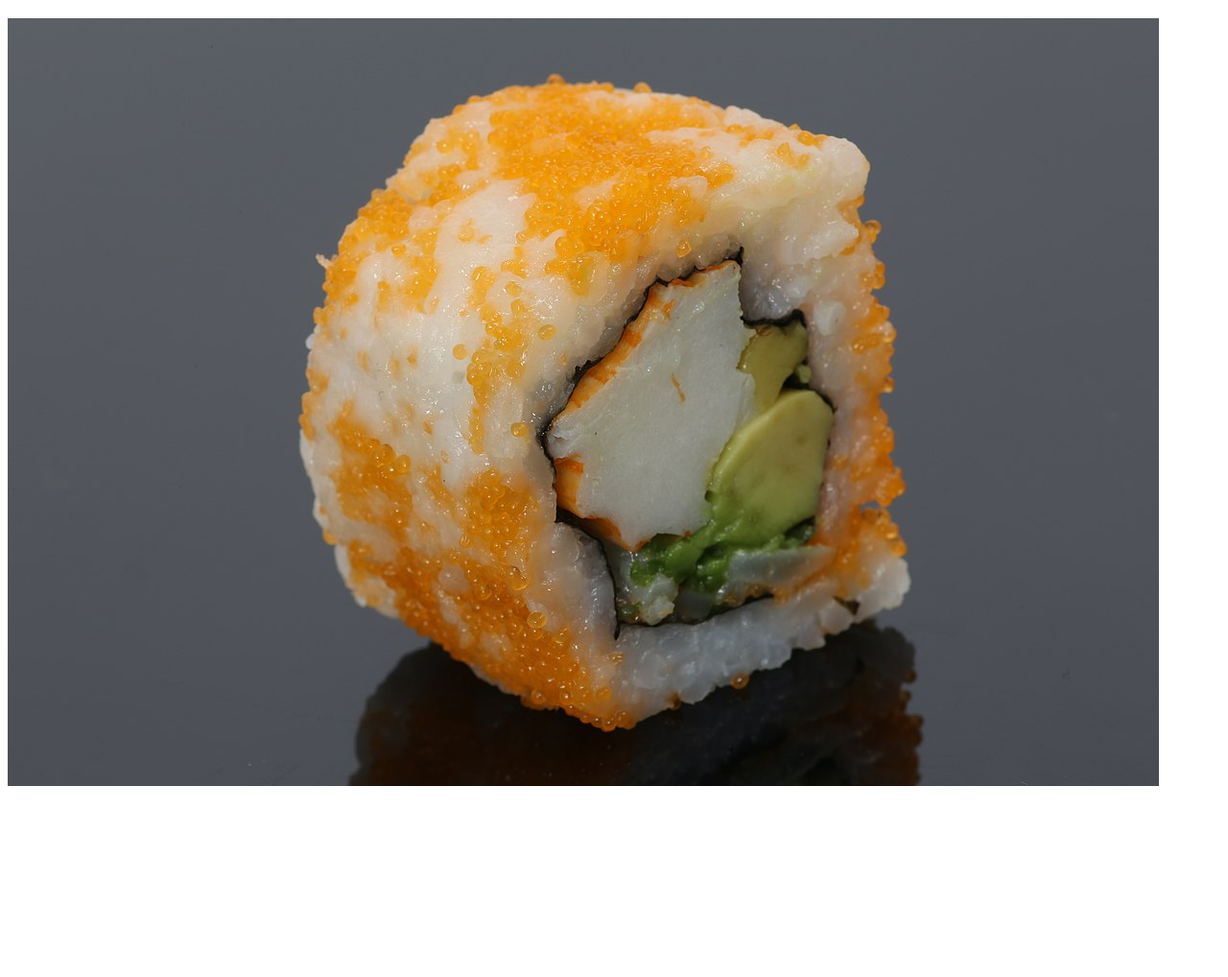
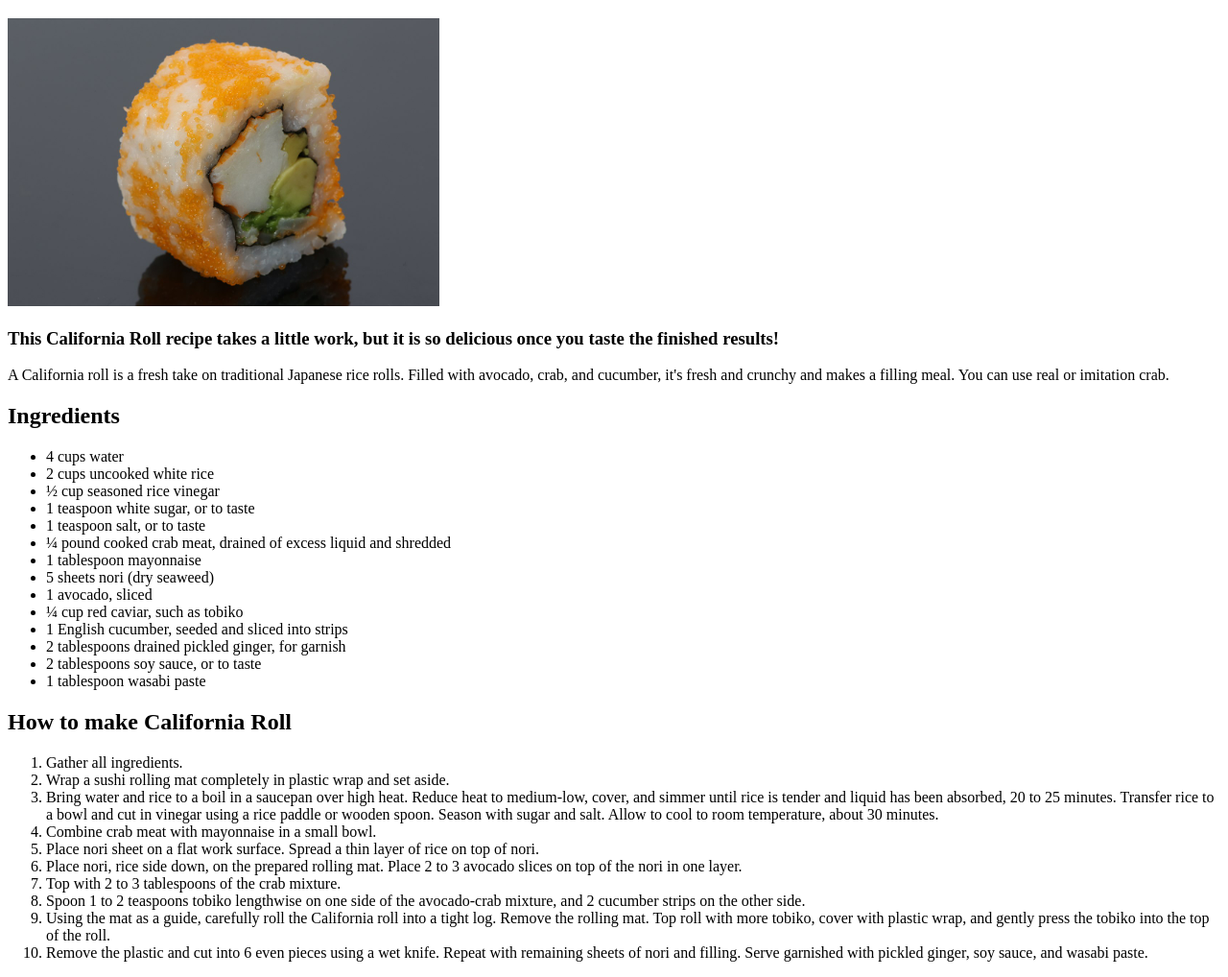
Before and after one commit to runbinz/odin-recipes, a plain HTML site: page recipes/caliroll.html in a window 1280 px wide. Shown: the part 61-1079 px from the top of the page at 96% size. Before the commit the page ends 892 px from the top, so only its background shows below. Drawn offline with Linux system fonts and the light colour scheme.

Commit message:
Add a recipe
Added a full recipe and decorated the site with more imgs

```diff
--- a/recipes/caliroll.html
+++ b/recipes/caliroll.html
@@ -7,7 +7,41 @@
     </head>
     <body>
         <h1>California Roll</h1>
-        <img src="../img/sushi.jpeg" alt="Picture of a piece of California Sushi Roll">
+        <img src="../img/sushi.jpeg" alt="Picture of a piece of California Sushi Roll" height="300" width="450">
+        <h3>This California Roll recipe takes a little work, but it is so delicious once you taste the finished results!</h3>
+        <p>A California roll is a fresh take on traditional Japanese rice rolls. Filled with avocado, crab, and cucumber,
+            it's fresh and crunchy and makes a filling meal. You can use real or imitation crab.
+        </p>
+        <h2><strong>Ingredients</strong></h2>
+        <ul>
+            <li>4 cups water</li>
+            <li>2 cups uncooked white rice</li>
+            <li>½ cup seasoned rice vinegar</li>
+            <li>1 teaspoon white sugar, or to taste</li>
+            <li>1 teaspoon salt, or to taste</li>
+            <li>¼ pound cooked crab meat, drained of excess liquid and shredded</li>
+            <li>1 tablespoon mayonnaise</li>
+            <li>5 sheets nori (dry seaweed)</li>
+            <li>1 avocado, sliced</li>
+            <li>¼ cup red caviar, such as tobiko</li>
+            <li>1 English cucumber, seeded and sliced into strips</li>
+            <li>2 tablespoons drained pickled ginger, for garnish</li>
+            <li>2 tablespoons soy sauce, or to taste</li>
+            <li>1 tablespoon wasabi paste</li>
+        </ul>
+        <h2><strong>How to make California Roll</strong></h2>
+        <ol>
+            <li>Gather all ingredients.</li>
+            <li>Wrap a sushi rolling mat completely in plastic wrap and set aside.</li>
+            <li>Bring water and rice to a boil in a saucepan over high heat. Reduce heat to medium-low, cover, and simmer until rice is tender and liquid has been absorbed, 20 to 25 minutes. Transfer rice to a bowl and cut in vinegar using a rice paddle or wooden spoon. Season with sugar and salt. Allow to cool to room temperature, about 30 minutes.</li>
+            <li>Combine crab meat with mayonnaise in a small bowl.</li>
+            <li>Place nori sheet on a flat work surface. Spread a thin layer of rice on top of nori.</li>
+            <li>Place nori, rice side down, on the prepared rolling mat. Place 2 to 3 avocado slices on top of the nori in one layer.</li>
+            <li>Top with 2 to 3 tablespoons of the crab mixture.</li>
+            <li>Spoon 1 to 2 teaspoons tobiko lengthwise on one side of the avocado-crab mixture, and 2 cucumber strips on the other side.</li>
+            <li>Using the mat as a guide, carefully roll the California roll into a tight log. Remove the rolling mat. Top roll with more tobiko, cover with plastic wrap, and gently press the tobiko into the top of the roll.</li>
+            <li>Remove the plastic and cut into 6 even pieces using a wet knife. Repeat with remaining sheets of nori and filling. Serve garnished with pickled ginger, soy sauce, and wasabi paste.</li>
+        </ol>
     </body>
 
 
```
Also changed, not shown: index.html (+7 -1 lines), img/cook.jpeg (added).
